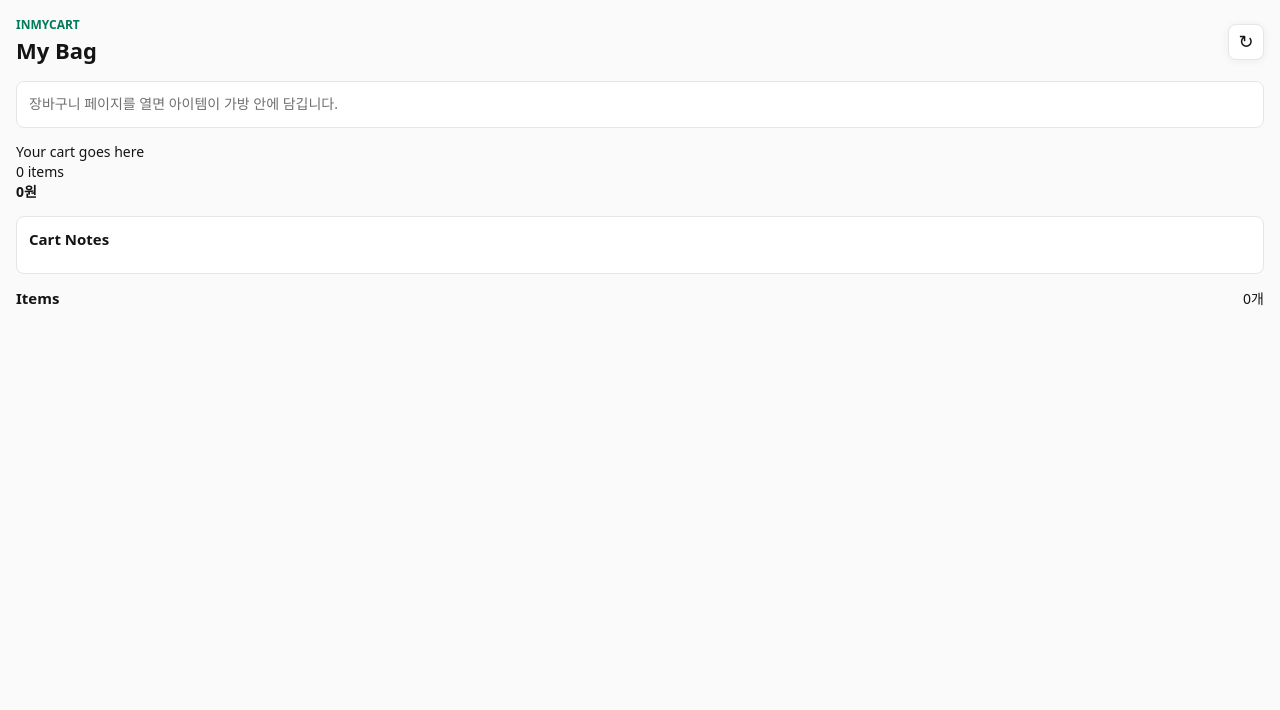
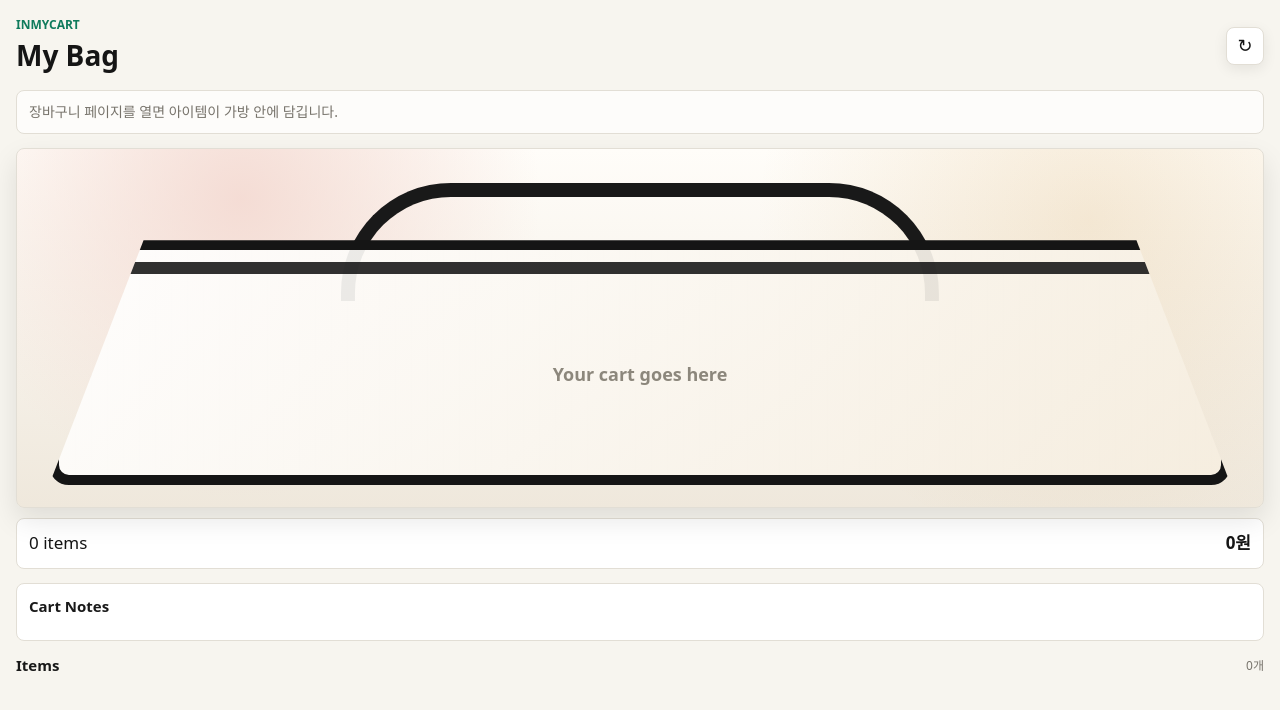
Before and after one commit to james005330/shopping-assistant-extension, a browser extension: page src/sidepanel/sidepanel.html in a window 1280 px wide. Drawn offline with Linux system fonts and the light colour scheme.

Commit message:
Style InMyCart bag UI

```diff
--- a/src/sidepanel/sidepanel.css
+++ b/src/sidepanel/sidepanel.css
@@ -1,14 +1,17 @@
 :root {
   color-scheme: light;
-  --bg: #fafafa;
+  --bg: #f7f5ef;
   --panel: #ffffff;
-  --text: #141414;
-  --muted: #6f6f6f;
-  --line: #e6e6e6;
-  --accent: #007a5a;
-  --accent-soft: #e6f5ef;
+  --ink: #151515;
+  --text: #191919;
+  --muted: #77736b;
+  --line: #e2ded5;
+  --accent: #0f7b5c;
+  --accent-soft: #e3f4ec;
+  --gold: #c98b2b;
+  --rose: #f3d7cf;
   --warn: #9a4b00;
-  --shadow: 0 1px 8px rgba(0, 0, 0, 0.06);
+  --shadow: 0 12px 28px rgba(22, 18, 12, 0.10);
 }
 
 * {
@@ -42,7 +45,7 @@ body {
   margin: 0 0 2px;
   color: var(--accent);
   font-size: 12px;
-  font-weight: 700;
+  font-weight: 800;
   letter-spacing: 0;
   text-transform: uppercase;
 }
@@ -55,37 +58,38 @@ p {
 }
 
 h1 {
-  font-size: 22px;
-  font-weight: 760;
+  color: var(--ink);
+  font-size: 28px;
+  font-weight: 820;
 }
 
 h2 {
   font-size: 15px;
-  font-weight: 760;
+  font-weight: 780;
 }
 
 .icon-button {
-  width: 36px;
-  height: 36px;
+  width: 38px;
+  height: 38px;
   border: 1px solid var(--line);
   border-radius: 8px;
   background: var(--panel);
-  color: var(--text);
+  color: var(--ink);
   cursor: pointer;
   font-size: 18px;
-  box-shadow: var(--shadow);
+  box-shadow: 0 4px 14px rgba(0, 0, 0, 0.08);
 }
 
 .icon-button:hover {
-  border-color: #c9c9c9;
+  border-color: #c9c1b5;
 }
 
 .status {
   border: 1px solid var(--line);
   border-radius: 8px;
-  background: var(--panel);
+  background: rgba(255, 255, 255, 0.72);
   color: var(--muted);
-  padding: 12px;
+  padding: 11px 12px;
 }
 
 .status[data-tone="ok"] {
@@ -100,29 +104,134 @@ h2 {
   color: var(--warn);
 }
 
-.summary {
+.bag-section {
   display: grid;
-  grid-template-columns: repeat(2, minmax(0, 1fr));
   gap: 10px;
 }
 
-.summary > div {
+.bag-stage {
+  position: relative;
+  height: 360px;
+  overflow: hidden;
+  border: 1px solid var(--line);
+  border-radius: 8px;
+  background:
+    radial-gradient(circle at 18% 14%, rgba(243, 215, 207, 0.85), transparent 28%),
+    radial-gradient(circle at 86% 20%, rgba(201, 139, 43, 0.16), transparent 30%),
+    linear-gradient(180deg, #fffdf9 0%, #efe8dc 100%);
+  box-shadow: var(--shadow);
+}
+
+.bag-handle {
+  position: absolute;
+  top: 34px;
+  left: 50%;
+  width: 48%;
+  height: 118px;
+  transform: translateX(-50%);
+  border: 14px solid var(--ink);
+  border-bottom: 0;
+  border-radius: 110px 110px 0 0;
+  opacity: 0.98;
+}
+
+.bag-body {
+  position: absolute;
+  right: 32px;
+  bottom: 22px;
+  left: 32px;
+  height: 245px;
+  overflow: hidden;
+  border: 10px solid var(--ink);
+  border-radius: 30px 30px 20px 20px;
+  background:
+    linear-gradient(135deg, rgba(255, 255, 255, 0.92), rgba(246, 238, 224, 0.92)),
+    repeating-linear-gradient(90deg, rgba(0, 0, 0, 0.035) 0 1px, transparent 1px 16px);
+  clip-path: polygon(8% 0, 92% 0, 100% 100%, 0 100%);
+}
+
+.bag-lip {
+  position: absolute;
+  z-index: 3;
+  top: 12px;
+  right: 18px;
+  left: 18px;
+  height: 12px;
+  border-radius: 999px;
+  background: rgba(21, 21, 21, 0.88);
+}
+
+.bag-items {
+  position: absolute;
+  inset: 30px 26px 20px;
+  z-index: 2;
+}
+
+.bag-product {
+  position: absolute;
+  left: var(--x);
+  top: var(--y);
+  width: var(--size);
+  aspect-ratio: 1;
+  transform: translate(-50%, -50%) rotate(var(--rot));
+  border: 4px solid #ffffff;
+  border-radius: 16px;
+  background: #efede7;
+  box-shadow: 0 14px 20px rgba(0, 0, 0, 0.18);
+}
+
+.bag-product img {
+  width: 100%;
+  height: 100%;
+  border-radius: 12px;
+  object-fit: cover;
+}
+
+.bag-product.no-image {
+  display: grid;
+  place-items: center;
+  padding: 10px;
+  color: var(--muted);
+  font-weight: 800;
+  text-align: center;
+}
+
+.bag-empty {
+  position: absolute;
+  inset: 54px 32px 32px;
+  display: grid;
+  place-items: center;
+  color: #8c877c;
+  font-size: 18px;
+  font-weight: 760;
+  text-align: center;
+}
+
+.bag-empty[hidden] {
+  display: none;
+}
+
+.bag-footer {
+  display: flex;
+  align-items: center;
+  justify-content: space-between;
+  gap: 10px;
   border: 1px solid var(--line);
   border-radius: 8px;
   background: var(--panel);
   padding: 12px;
-  box-shadow: var(--shadow);
 }
 
-.summary span {
+.bag-footer span,
+.bag-footer strong {
   display: block;
-  font-size: 26px;
-  font-weight: 780;
+  color: var(--ink);
+  font-size: 17px;
 }
 
-.summary small {
+.bag-footer small {
   color: var(--muted);
-  font-weight: 650;
+  font-size: 12px;
 }
 
 .analysis {
@@ -152,7 +261,7 @@ h2 {
   margin-bottom: 10px;
 }
 
-#parserLabel {
+.section-title span {
   color: var(--muted);
   font-size: 12px;
 }
@@ -163,7 +272,7 @@ h2 {
 }
 
 .empty {
-  border: 1px dashed #cfcfcf;
+  border: 1px dashed #cfc7ba;
   border-radius: 8px;
   color: var(--muted);
   padding: 18px 12px;
@@ -213,7 +322,7 @@ h2 {
   margin-top: 2px;
   overflow: hidden;
   font-size: 14px;
-  font-weight: 720;
+  font-weight: 740;
   -webkit-box-orient: vertical;
   -webkit-line-clamp: 2;
 }
@@ -231,5 +340,6 @@ h2 {
 }
 
 .item-price {
+  color: var(--ink);
   font-size: 14px;
 }
```
